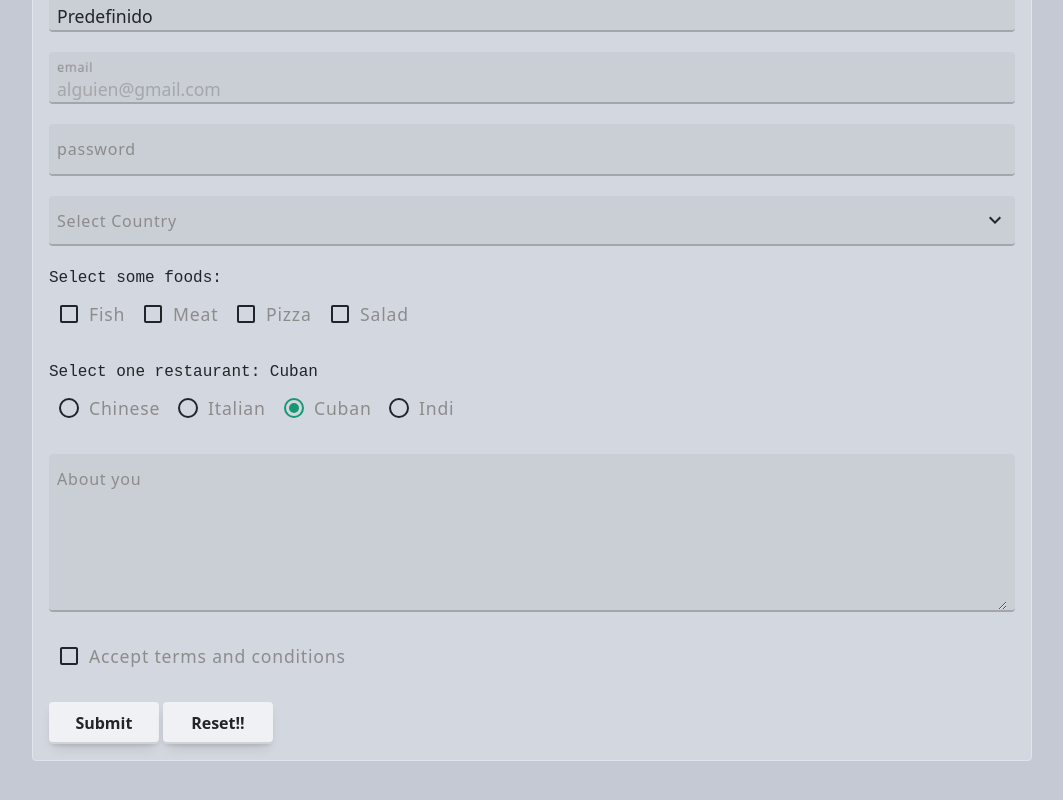
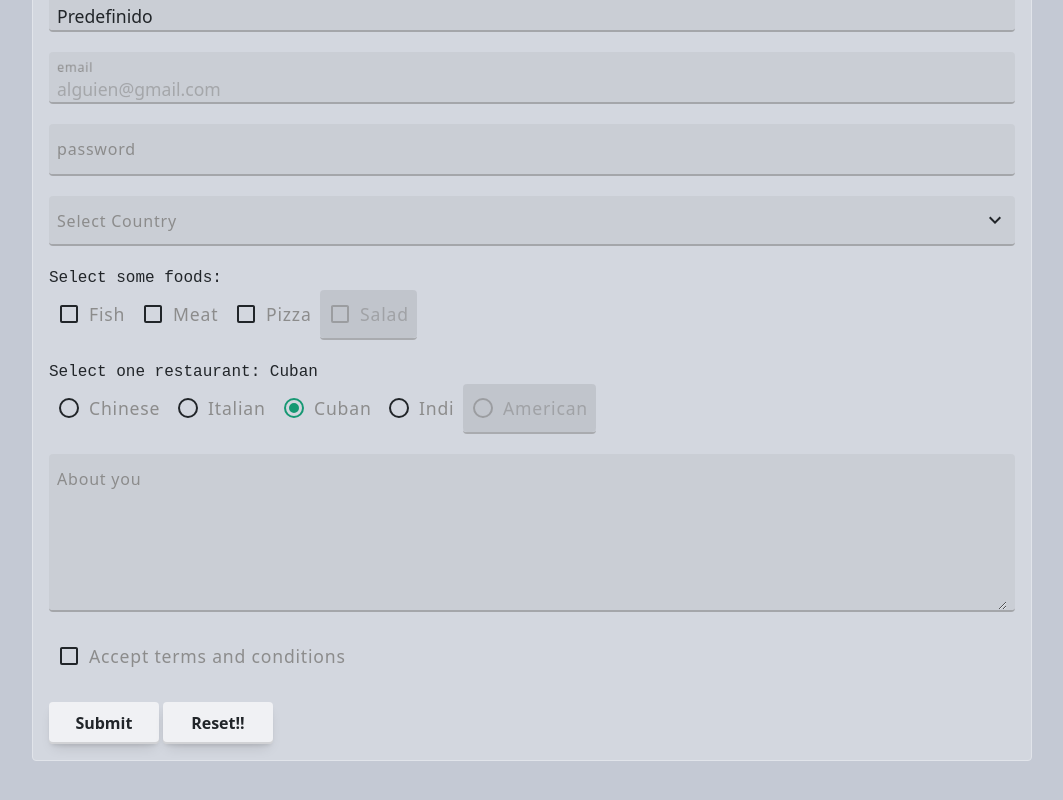
Before and after one commit to LuisManuelNR/chasi-ui, a Svelte app: page / in a window 1280 px wide. Shown: the part 1800-2600 px from the top of the page, without its empty margins (106-1169 px from the left). Built offline with nearby package versions, Linux system fonts and the light colour scheme.

Commit message:
more fixes

```diff
--- a/src/lib/CForms/CInput.svelte
+++ b/src/lib/CForms/CInput.svelte
@@ -65,8 +65,9 @@
 	const formValidator: Array<typeof validate> = getContext('validators')
 	if (formValidator) formValidator.push(validatorFunc)
 
+	const initialValue = value
 	async function resetInput() {
-		value = ''
+		value = initialValue
 		await tick()
 		hint = ''
 	}
--- a/src/sections/Forms.svelte
+++ b/src/sections/Forms.svelte
@@ -84,18 +84,19 @@
 			rules={[required]}
 		/>
 		<pre>Select some foods: {foods}</pre>
-		<div class="d-flex">
+		<div class="d-flex flex-wrap">
 			<CToggle label="Fish" bind:group={foods} value="Fish" />
 			<CToggle label="Meat" bind:group={foods} value="Meat" />
 			<CToggle label="Pizza" rules={[required]} bind:group={foods} value="Pizza" />
-			<CToggle label="Salad" bind:group={foods} value="Salad" />
+			<CToggle label="Salad" disabled bind:group={foods} value="Salad" />
 		</div>
 		<pre>Select one restaurant: {restaurant}</pre>
-		<div class="d-flex">
+		<div class="d-flex flex-wrap">
 			<CToggle label="Chinese" type="radio" bind:group={restaurant} value="Chinese" />
 			<CToggle label="Italian" type="radio" bind:group={restaurant} value="Italian" />
 			<CToggle label="Cuban" type="radio" bind:group={restaurant} value="Cuban" />
 			<CToggle label="Indi" type="radio" bind:group={restaurant} value="Indi" />
+			<CToggle label="American" disabled type="radio" bind:group={restaurant} value="American" />
 		</div>
 		<CInput label="About you" type="textarea" />
 		<CToggle label="Accept terms and conditions" rules={[required]} />
@@ -103,3 +104,9 @@
 		<button type="reset"> reset!! </button>
 	</CForm>
 </Section>
+
+<style>
+	pre {
+		white-space: pre-wrap;
+	}
+</style>
```
